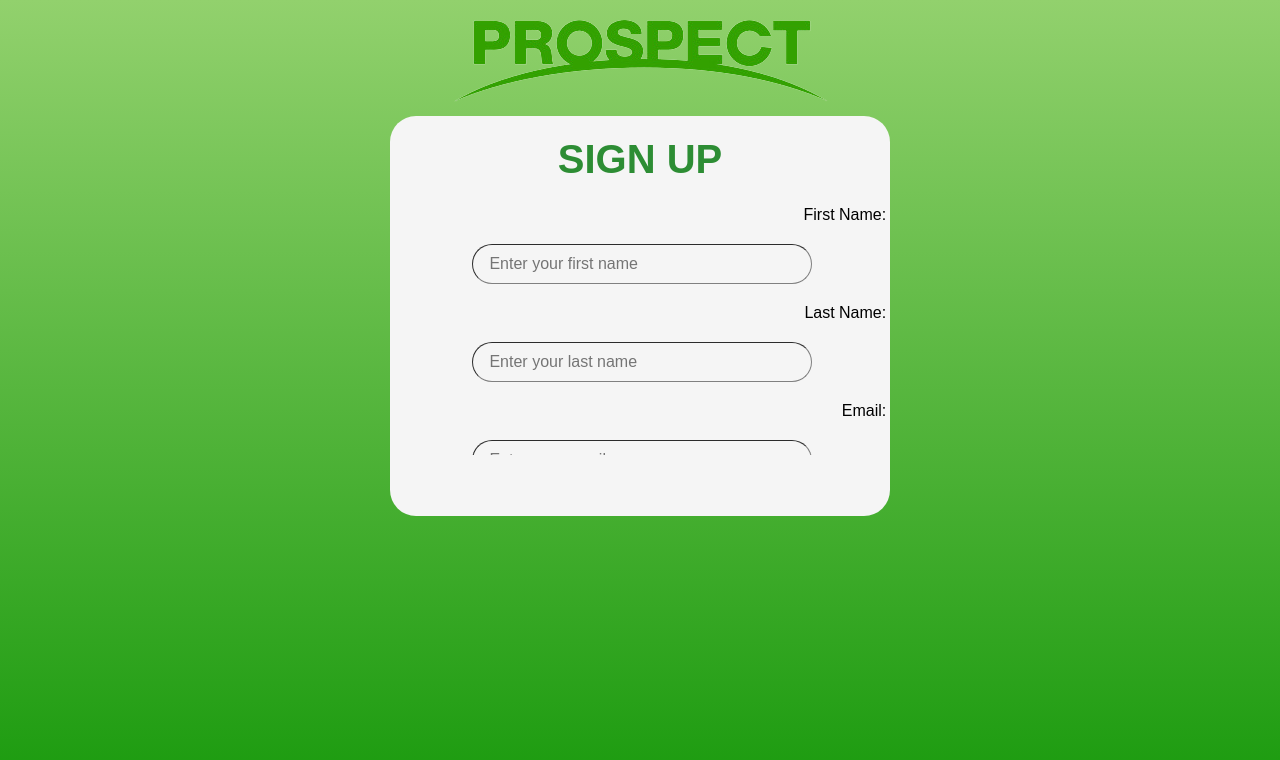
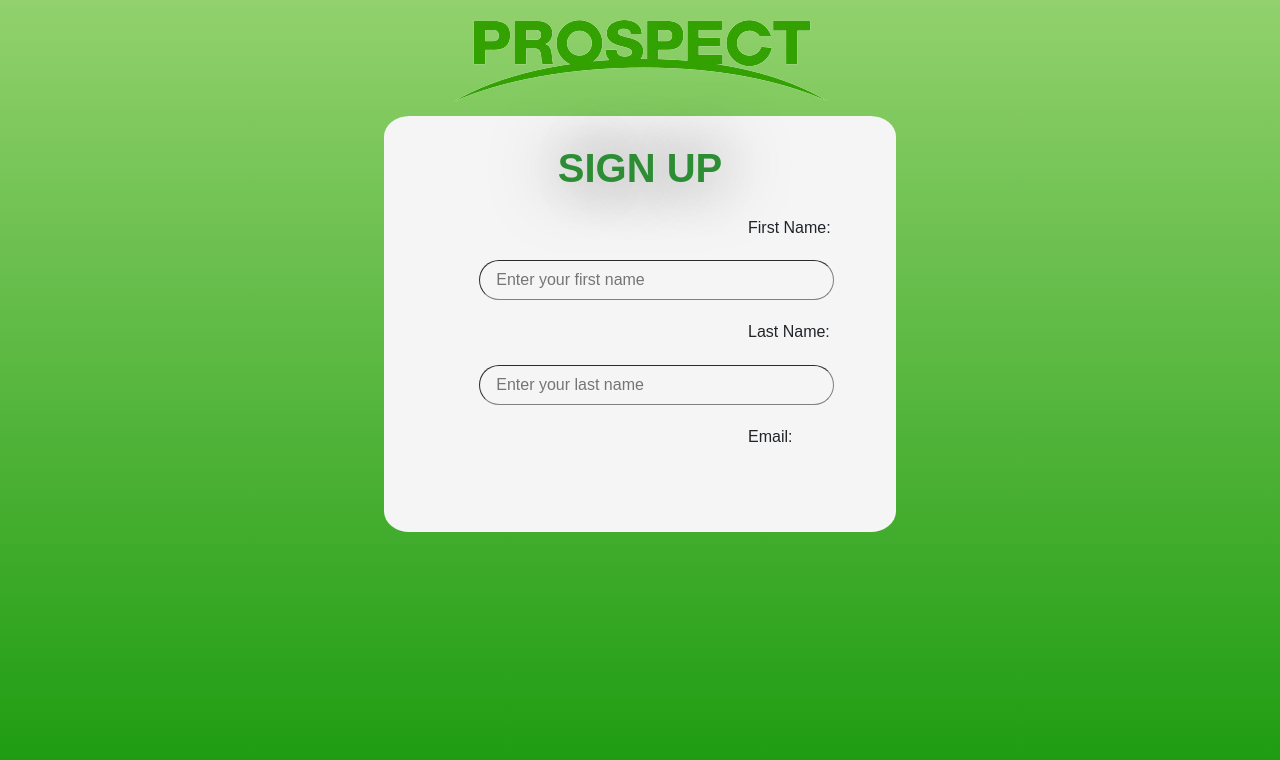
Before and after one commit to Anmolpreet-Bhangoo/cap1234, a React (Create React App) app: page /signup in a window 1280 px wide. Shown: the top 760 px of the page. Built offline with nearby package versions, Linux system fonts and the light colour scheme.

Commit message:
update homepage

```diff
--- a/src/components/homepagePanel/Home.js
+++ b/src/components/homepagePanel/Home.js
@@ -123,8 +123,13 @@ export default function Home() {
             <label>Password</label>
 
             <input class="inputHomepage" required type="password" id="passwordLogin" name="password" placeholder="Enter your password" /><br />
-            <i className='showhide' id="showButton1" class="bi bi-eye" onClick={togglePasswordVisibility}></i>
-            <i className='showhide' id="showButton2" class="bi bi-eye-slash" onClick={togglePasswordVisibility}></i>
+
+            <div id='showPassword' title='Show Password'>
+              <i className='showhide' id="showButton1" class="bi bi-eye" onClick={togglePasswordVisibility}></i>
+              <i className='showhide' id="showButton2" class="bi bi-eye-slash" onClick={togglePasswordVisibility}></i>
+            </div>
+
+
 
 
             <div className='postionFix'>
--- a/src/components/homepagePanel/Login.css
+++ b/src/components/homepagePanel/Login.css
@@ -8,7 +8,12 @@
 
   }
 
-
+#showPassword {
+    display: flex;
+    align-items: center;
+    flex-direction: row;
+    cursor: pointer;
+  }
 
 
 .div-login{
--- a/src/components/homepagePanel/signup.css
+++ b/src/components/homepagePanel/signup.css
@@ -14,17 +14,22 @@
   font-family: 'Source Sans Pro', sans-serif;
 }
 .div-signup{
-    padding:4%;
-    padding-bottom: 8%;
-    margin: auto;
-    border-radius: 26px;
-    height: 400px;
-    width: 500px;
-    font-family: 'Source Sans Pro', sans-serif;
-    background-color: whitesmoke;
-    color:black;
-    border-width: thin;
-    font-weight: bold;
+  background-color: whitesmoke ;
+
+  background-position: center;
+
+  margin-left: 30%;
+
+  margin-right: 30%;
+
+  padding: 5%;
+
+  padding-top: 1%;
+
+  border-radius: 5%;
+
+  font-family: 'Source Sans Pro', sans-serif;
+
   }
 
   .titleSignUp{
@@ -38,11 +43,28 @@
     }
 
   .titleSign{
-      margin-top:-10%;
+    text-align: center;
+
+    font-family: 'Source Sans Pro', sans-serif;
+
+    color:#2D8D34;
+
+    text-shadow: black 1px 0 70px;
+
+    padding: 1%;
+
+    font-weight: bold;
+
+    padding-top: 2%;
   }
   .inside{
       font-weight: normal;
   }
+
+  .inside label{
+    text-align: left;
+    float: left;
+}
 
   .submitbox{
 
@@ -120,14 +142,22 @@
 }
 
 .inputSignUpPage[type=text],[type=email],[type=password] {
-  width: 340px;
+  width: 100%;
+
   padding-left:4%;
+
   height: 40px;
-  margin: 9px 0;
+
+  margin: 3% 0;
+
   border-radius: 26px;
+
   background-color: whitesmoke;
+
   border-color: grey;
+
   font-family: 'Source Sans Pro', sans-serif;
+
   border-width: thin;
   }
 
```
